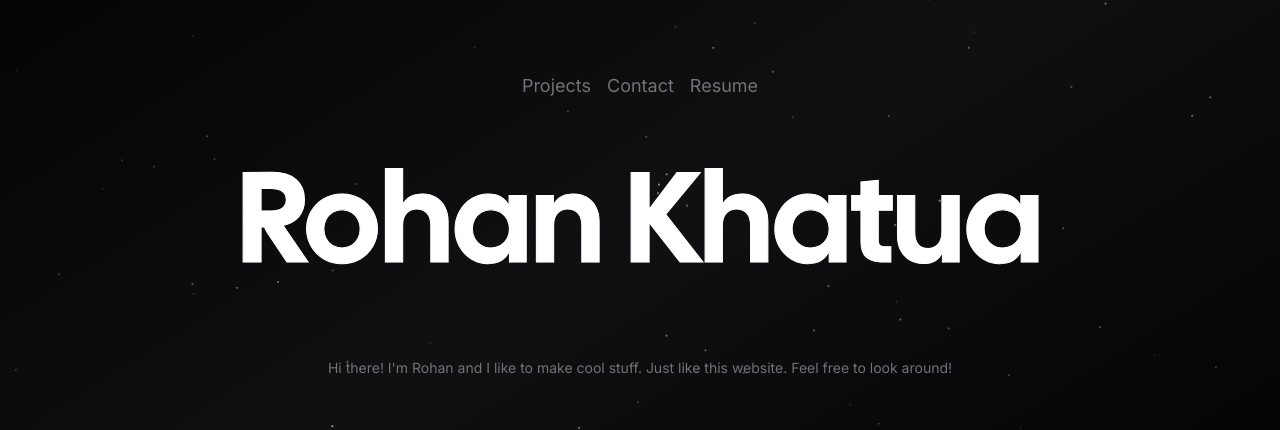
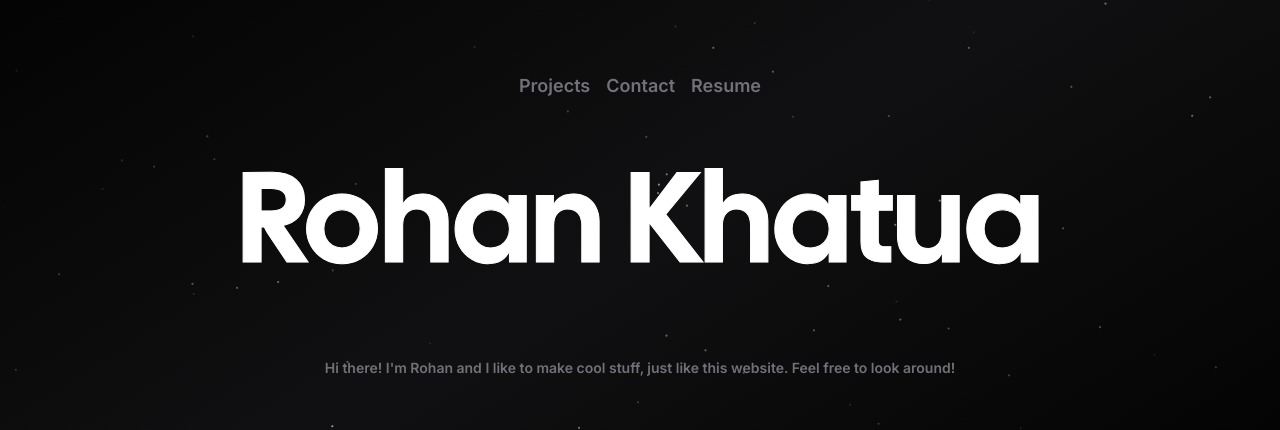
Before and after one commit to RohanKhatua/Portfolio-Website, a Next.js app: page / in a window 1280 px wide. Shown: the part 175-605 px from the top of the page. Built offline with nearby package versions, Linux system fonts and the light colour scheme; what tailwindcss-debug-screens would draw is missing.

Commit message:
feat: fade in on pages

```diff
--- a/app/contact/page.tsx
+++ b/app/contact/page.tsx
@@ -3,6 +3,7 @@ import { Github, Linkedin, Mail, Twitter } from "lucide-react";
 import Link from "next/link";
 import { Navigation } from "../components/nav";
 import { Card } from "../components/card";
+import "../../global.css";
 
 const socials = [
 	{
@@ -31,9 +32,9 @@ const socials = [
 	}
 ];
 
-export default function Example() {
+export default function Contact() {
 	return (
-		<div className=" bg-gradient-to-tl from-zinc-900/0 via-zinc-900 to-zinc-900/0">
+		<div className="other-page-fade-in bg-gradient-to-tl from-zinc-900/0 via-zinc-900 to-zinc-900/0">
 			<Navigation />
 			<div className="container flex items-center justify-center min-h-screen px-4 mx-auto">
 				<div className="grid grid-cols-1 gap-8 mx-auto mt-32 sm:mt-0 sm:grid-cols-2 lg:gap-12">
--- a/app/layout.tsx
+++ b/app/layout.tsx
@@ -7,6 +7,28 @@ import { Analytics } from "@vercel/analytics/react"
 export const metadata: Metadata = {
 	title: "Rohan Khatua Portfolio",
 	description: "Rohan Khatua's Portfolio",
+	applicationName: "Rohan Khatua Portfolio",
+	keywords: ["Rohan", "Khatua", "Portfolio", "Rohan Khatua", "Rohan Khatua Portfolio"],
+	category: "Portfolio",
+	classification: "Portfolio",
+	creator: "Rohan Khatua",
+	robots: "index, follow",
+	abstract: "Rohan Khatua's Portfolio",
+	archives: "Rohan Khatua's Portfolio",
+	authors: {
+		name: "Rohan Khatua",
+		url: "https://www.linkedin.com/in/rohankhatua/",
+	},
+	colorScheme: "dark light",
+	openGraph: {
+		type: "website",
+		locale: "en_IN",
+		url: "https://rohankhatua.dev",
+		title: "Rohan Khatua Portfolio",
+		description: "Rohan Khatua's Portfolio",
+		countryName: "India",
+	},
+	themeColor: "#000000",
 }
 
 const inter = Inter({
@@ -27,13 +49,9 @@ export default function RootLayout({
 	return (
 		<html lang="en" className={[inter.variable, calSans.variable].join(" ")}>
 			<head>
-
 				<link rel="icon" href="/icon?<generated>" type="image/png" sizes="32x32" />
 			</head>
-			<body
-				className={`bg-black ${process.env.NODE_ENV === "development" ? "debug-screens" : undefined
-					}`}
-			>
+			<body className="bg-black">
 				{children}
 				<Analytics />
 			</body>
--- a/app/page.tsx
+++ b/app/page.tsx
@@ -17,7 +17,7 @@ export default function Home() {
 						<Link
 							key={item.href}
 							href={item.href}
-							className="text-lg duration-500 text-zinc-500 hover:text-zinc-300"
+							className="text-lg duration-500 text-zinc-500 hover:text-zinc-300 font-semibold"
 						>
 							{item.name}
 						</Link>
@@ -32,16 +32,15 @@ export default function Home() {
 				staticity={25}
 				refresh={true}
 			/>
-			<h1 className="z-10 text-4xl text-transparent duration-1000 bg-white cursor-default text-edge-outline animate-title font-display sm:text-6xl md:text-9xl whitespace-nowrap bg-clip-text ">
+			<h1 className="z-10 text-4xl text-transparent duration-1000 bg-white cursor-default text-edge-outline animate-title font-display sm:text-6xl md:text-9xl whitespace-nowrap bg-clip-text">
 				Rohan Khatua
 			</h1>
 
 			<div className="hidden w-screen h-px animate-glow md:block animate-fade-right bg-gradient-to-r from-zinc-300/0 via-zinc-300/50 to-zinc-300/0" />
 			<div className="my-16 text-center animate-fade-in">
-				<h2 className="text-sm text-zinc-500 mx-6">
-					Hi there! I'm Rohan and I like to make cool stuff.
-					Just like this website. Feel free to look around!
-
+				<h2 className="text-sm text-zinc-500 mx-6 font-semibold">
+					Hi there! I'm Rohan and I like to make cool stuff,
+					just like this website. Feel free to look around!
 				</h2>
 			</div>
 		</div>
--- a/app/projects/[slug]/page.tsx
+++ b/app/projects/[slug]/page.tsx
@@ -36,7 +36,7 @@ export default async function PostPage({ params }: Props) {
 		(await redis.get<number>(["pageviews", "projects", slug].join(":"))) ?? 0;
 
 	return (
-		<div className="bg-zinc-50 min-h-screen">
+		<div className="bg-zinc-50 min-h-screen other-page-fade-in">
 			<Header project={project} views={views} />
 			<ReportView slug={project.slug} />
 
--- a/app/projects/layout.tsx
+++ b/app/projects/layout.tsx
@@ -2,7 +2,7 @@ export default function ProjectsLayout({
 	children,
 }: { children: React.ReactNode }) {
 	return (
-		<div className="relative min-h-screen bg-gradient-to-tl from-zinc-900 via-zinc-400/10 to-zinc-900 ">
+		<div className="other-page-fade-in relative min-h-screen bg-gradient-to-tl from-zinc-900 via-zinc-400/10 to-zinc-900 ">
 			{children}
 		</div>
 	);
--- a/global.css
+++ b/global.css
@@ -3,7 +3,20 @@
 @tailwind utilities;
 
 @layer base {
-  .text-edge-outline {
-    -webkit-text-stroke: 1px rgba(255,255,255,0.3);
-  }
+	.text-edge-outline {
+		-webkit-text-stroke: 1px rgba(255, 255, 255, 0.3);
+	}
+
+	@keyframes slowerFade {
+		0% {
+			opacity: 0;
+		}
+		100% {
+			opacity: 1;
+		}
+	}
+
+	.other-page-fade-in {
+		animation: slowerFade 1.5s ease-in forwards;
+	}
 }
```
